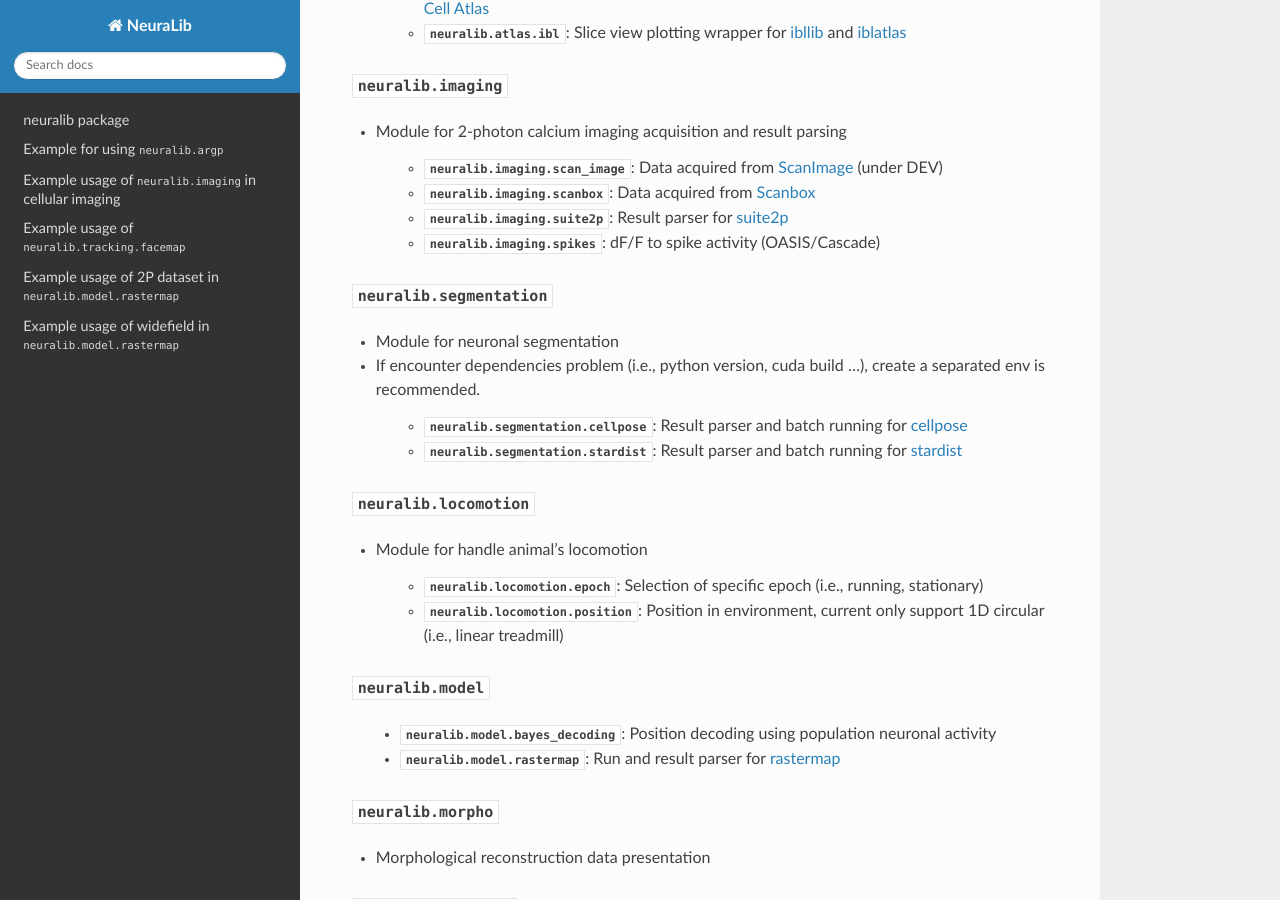
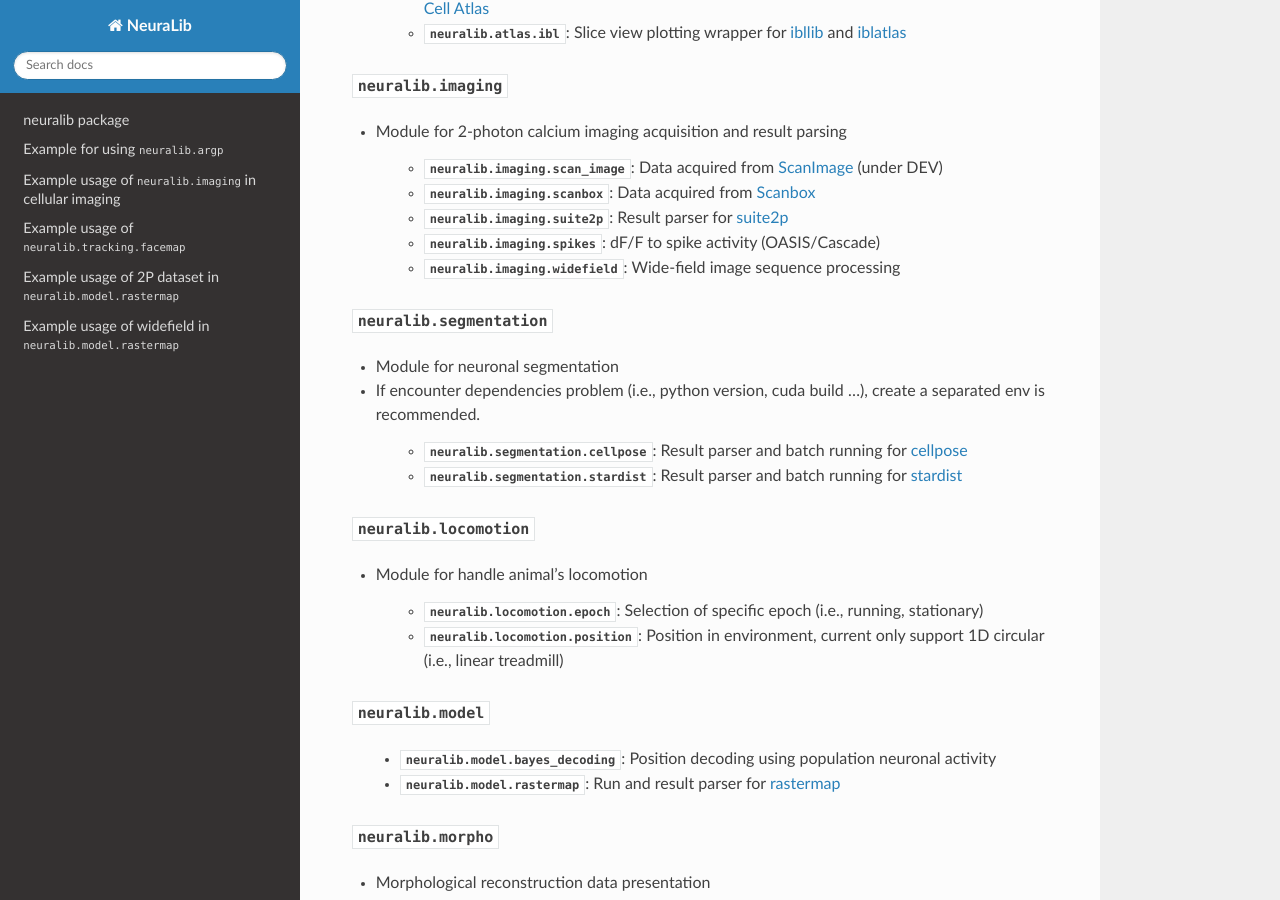
Before and after one commit to ytsimon2004/neuralib, a Sphinx documentation site: the page built from doc/source/index.rst, in a window 1280 px wide and 900 px high, scrolled down 3336 px. Built offline with Sphinx 7.4.7 and the Read the Docs theme 3.1.0, drawn with Linux system fonts in a browser that asks for light colours; pages that are not in the unit, such as notebooks, are missing from menus.

Commit message:
add docs

```diff
--- a/doc/source/index.rst
+++ b/doc/source/index.rst
@@ -218,6 +218,8 @@ Modules
 
     - :mod:`neuralib.imaging.spikes`: dF/F to spike activity (OASIS/Cascade)
 
+    - :mod:`neuralib.imaging.widefield`: Wide-field image sequence processing
+
 
 :mod:`neuralib.segmentation`
 ^^^^^^^^^^^^^^^^^^^^^^^^^^^^^^^^^^^^
```
